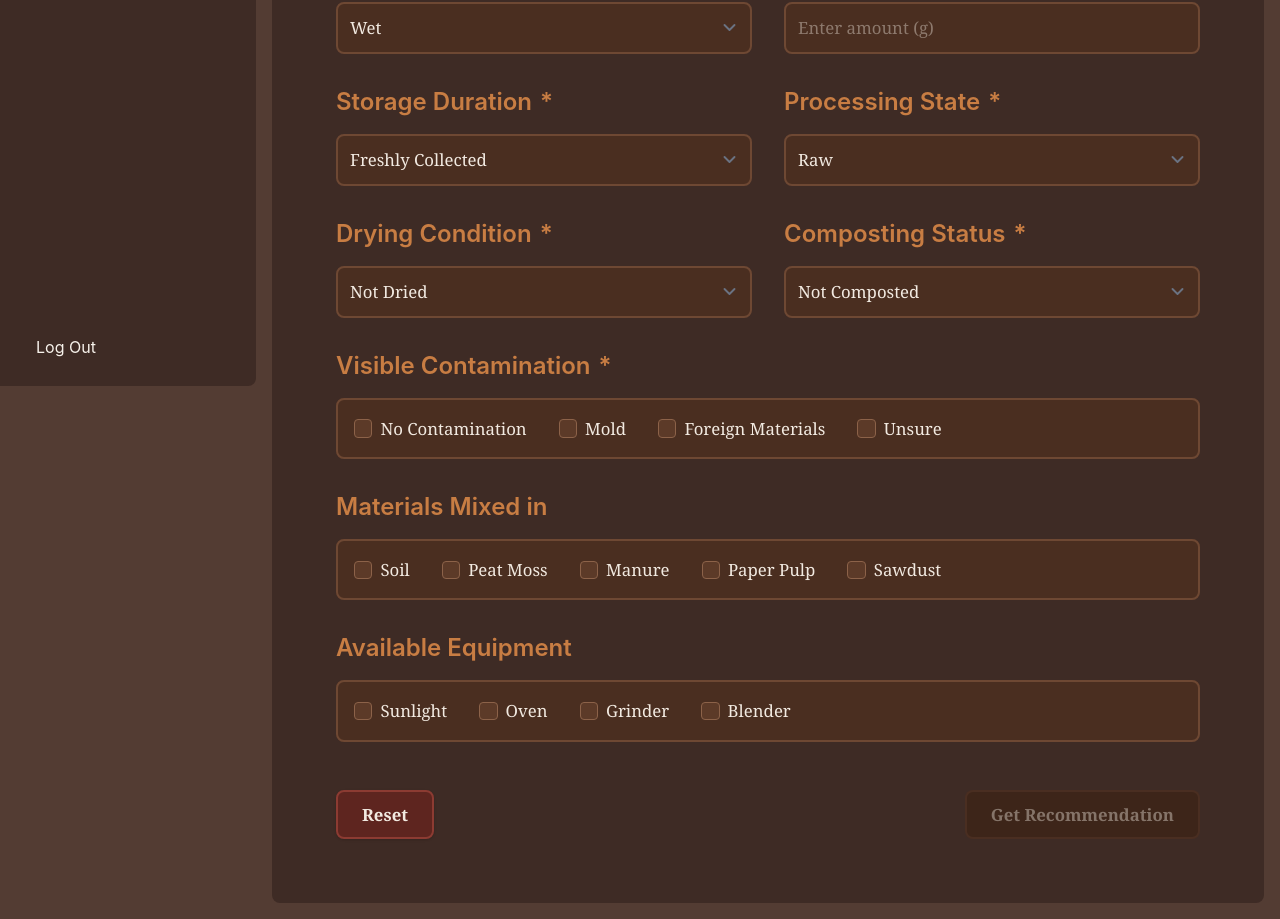
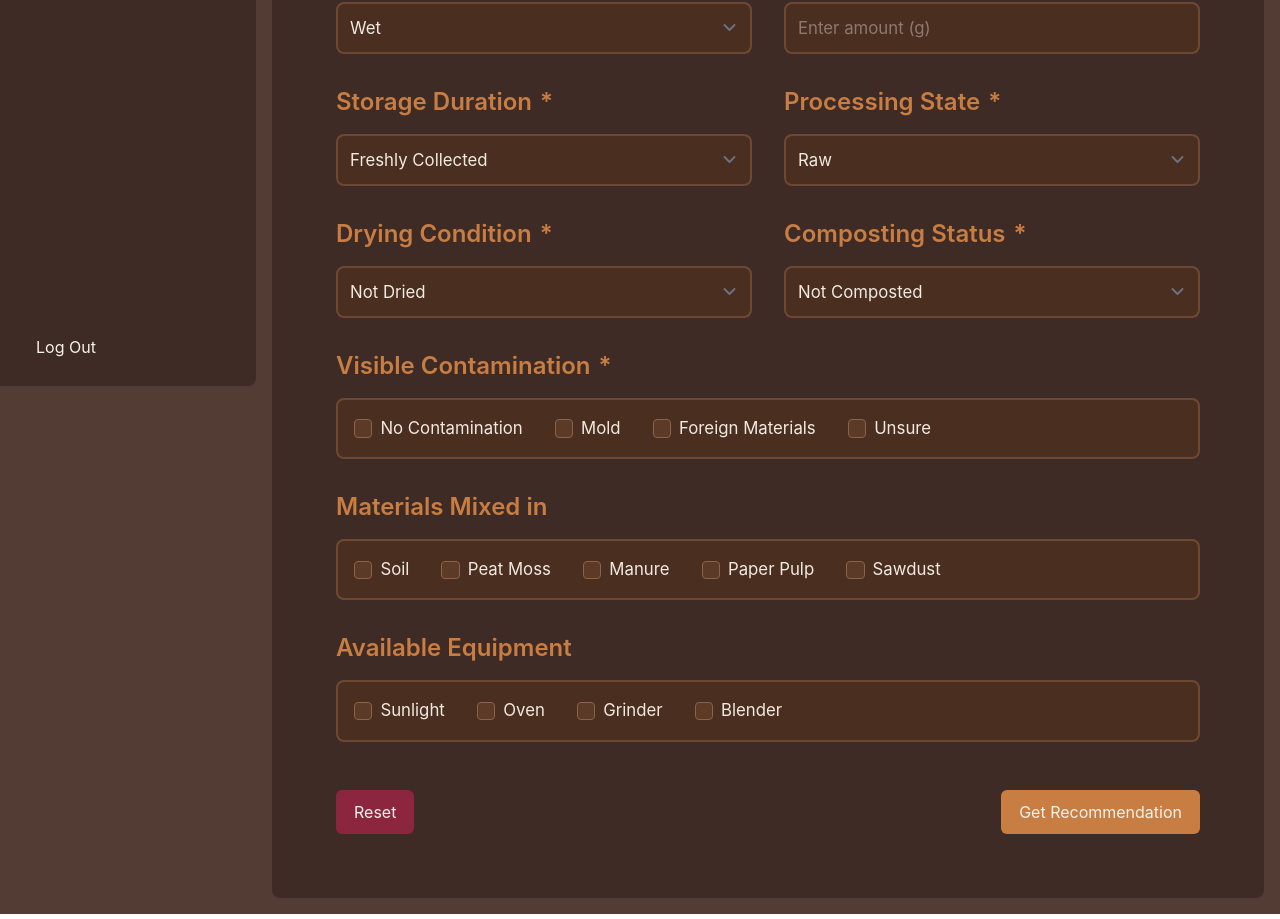
Before and after one commit to ywssp/kafein, a SvelteKit app: page /recommend in a window 1280 px wide. Shown: the part 398-1317 px from the top of the page. Built offline with nearby package versions, Linux system fonts and the light colour scheme; some icons are missing.

Commit message:
update styling for recommend page

```diff
--- a/src/lib/components/inputs/FormInput.svelte
+++ b/src/lib/components/inputs/FormInput.svelte
@@ -46,7 +46,7 @@
 
 	// Consolidated common class configurations
 	let baseInputClasses = $derived([
-		'coffee-input w-full rounded-lg border-2 font-serif text-[1.05rem] p-3 outline-none transition-all duration-200',
+		'coffee-input w-full rounded-lg border-2 text-[1.05rem] p-3 outline-none transition-all duration-200',
 		'placeholder:text-cream/40',
 		disabled
 			? 'border-[#5c3d2e]/50 bg-[#3d2519] text-cream/40 cursor-not-allowed'
@@ -78,7 +78,7 @@
 		{#if pdfMode}
 			<div
 				class={[
-					'flex min-h-[3.25rem] w-full items-center rounded-lg border-2 border-[#6e4833] p-3 font-serif text-[1.05rem] text-cream',
+					'flex min-h-[3.25rem] w-full items-center rounded-lg border-2 border-[#6e4833] p-3 text-[1.05rem] text-cream',
 					bgClass,
 					inputClass
 				]}
--- a/src/routes/(app)/recommend/+page.svelte
+++ b/src/routes/(app)/recommend/+page.svelte
@@ -2,6 +2,7 @@
 	import PageHeader from '$lib/components/text/PageHeader.svelte';
 	import InputField from '$lib/components/inputs/FormInput.svelte';
 	import BasicButton from '$lib/components/inputs/BasicButton.svelte';
+	import BaseButton from '$lib/components/interactables/BaseButton.svelte';
 
 	type Group = 'contamination' | 'materials' | 'equipment';
 
@@ -83,7 +84,7 @@
 				<span class="text-danger ml-0.5" aria-hidden="true">*</span>
 			{/if}
 		</h2>
-		<fieldset class="coffee-fieldset rounded-lg p-4 font-serif">
+		<fieldset class="coffee-fieldset rounded-lg p-4">
 			<legend class="sr-only">{label}</legend>
 			<div class="flex flex-wrap gap-x-8 gap-y-2.5">
 				{#each options as option (option)}
@@ -103,8 +104,10 @@
 {/snippet}
 
 <!-- Page Content -->
-<PageHeader pageTitle="Recommend" description="Get a recommendation for reusing your SCG">
-</PageHeader>
+<PageHeader
+	pageTitle="Recommend"
+	description="Get a recommendation for reusing your SCG"
+></PageHeader>
 
 <form onsubmit={handleSubmit} class="coffee-form mt-16 px-12 pb-12">
 	<div class="grid grid-cols-1 gap-x-8 gap-y-8 md:grid-cols-2">
@@ -179,7 +182,8 @@
 			placeholder="Enter amount (g)"
 			bind:value={form.scgAmount}
 			onkeydown={(e) => {
-				if (['e', 'E', '+', '-'].includes(e.key)) {e.preventDefault();
+				if (['e', 'E', '+', '-'].includes(e.key)) {
+					e.preventDefault();
 				}
 			}}
 			oninput={(e) => {
@@ -242,8 +246,10 @@
 	</div>
 
 	<div class="mt-12 flex justify-between">
-		<BasicButton onclick={resetForm} variant="danger">Reset</BasicButton>
-		<BasicButton type="submit" disabled={!isFormValid}>Get Recommendation</BasicButton>
+		<BaseButton onclick={resetForm} type="reset" palette="berry">Reset</BaseButton>
+		<BaseButton type="submit" disabled={!isFormValid} palette="caramel"
+			>Get Recommendation</BaseButton
+		>
 	</div>
 </form>
 
@@ -255,7 +261,9 @@
 	.coffee-fieldset {
 		background-color: #4a2e20;
 		border: 2px solid #6e4833;
-		transition: border-color 0.2s ease, box-shadow 0.2s ease;
+		transition:
+			border-color 0.2s ease,
+			box-shadow 0.2s ease;
 	}
 
 	.coffee-fieldset:hover {
```
Lines whose indentation alone changed are shown as unchanged.
